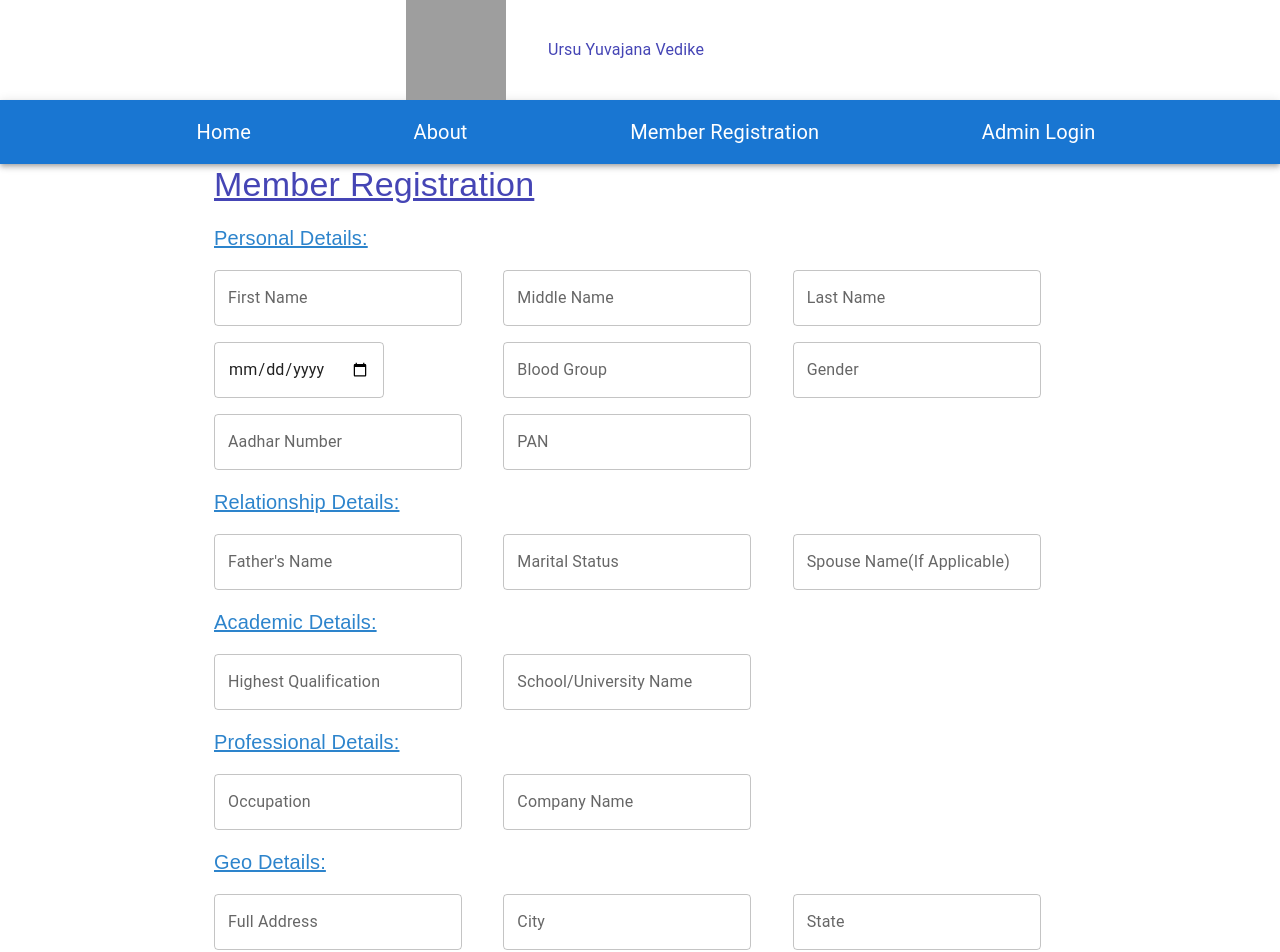
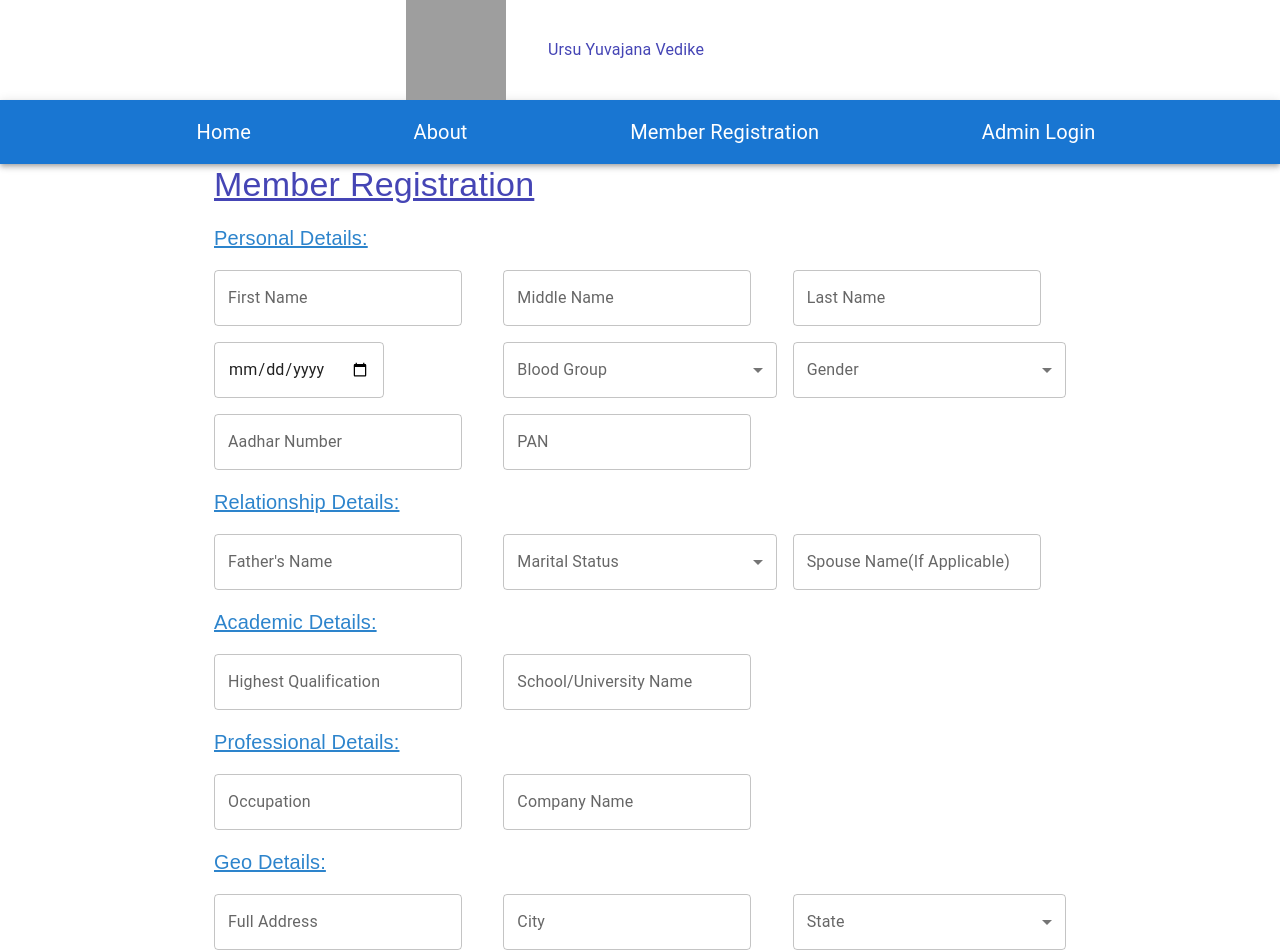
Before and after one commit to kasamokeDev/Ursu-Yuvajana-Vedike, a Next.js app: page /memberRegistration in a window 1280 px wide. Shown: the top 952 px of the page. Built offline with nearby package versions, Linux system fonts and the light colour scheme; grey boxes are pictures that could not be loaded.

Commit message:
modified ui

```diff
--- a/components/member-registration/RegistrationForm.js
+++ b/components/member-registration/RegistrationForm.js
@@ -1,6 +1,17 @@
 import React from 'react';
-import { Container, Grid, TextField, Typography, Button } from '@mui/material';
+import {
+  Container,
+  Grid,
+  TextField,
+  Typography,
+  Button,
+  FormControl,
+  InputLabel,
+  MenuItem,
+  Select,
+} from '@mui/material';
 import { useForm } from 'react-hook-form';
+import data from '../../staticData/data';
 // import { yupResolver } from '@hookform/resolvers/yup';
 // import { schema } from '../Schema/UserSchema';
 
@@ -15,7 +26,6 @@ function RegistrationForm() {
   });
   const submitForm = (data) => {
     console.log(data);
-    dispatch(addUser(data));
     reset();
   };
   return (
@@ -48,35 +58,59 @@ function RegistrationForm() {
             <TextField
               label="First Name"
               type="text"
-              {...register('firstName')}
+              {...register('name.firstName')}
             ></TextField>
           </Grid>
           <Grid item xs={12} sm={4}>
             <TextField
               label="Middle Name"
               type="text"
-              {...register('middleName')}
+              {...register('name.middleName')}
             ></TextField>
           </Grid>
           <Grid item xs={12} sm={4}>
             <TextField
               label="Last Name"
               type="text"
-              {...register('lastName')}
+              {...register('name.lastName')}
             ></TextField>
           </Grid>
           <Grid item xs={12} sm={4}>
-            <TextField type='date' {...register('dob')}></TextField>
+            <TextField type="date" {...register('dob')}></TextField>
           </Grid>
           <Grid item xs={12} sm={4}>
-            <TextField
+            <FormControl fullWidth>
+              <InputLabel id="blood-group-select-label">Blood Group</InputLabel>
+              <Select
+                labelId="blood-group-select-label"
+                id="blood-group-select"
                 label="Blood Group"
-              type="text"
                 {...register('bloodGroup')}
-            ></TextField>
+              >
+                {data.bloodGroups.map((bg) => (
+                  <MenuItem value={bg} key={bg}>
+                    {bg}
+                  </MenuItem>
+                ))}
+              </Select>
+            </FormControl>
           </Grid>
           <Grid item xs={12} sm={4}>
-            <TextField label="Gender"></TextField>
+            <FormControl fullWidth>
+              <InputLabel id="Gender-select-label">Gender</InputLabel>
+              <Select
+                labelId="gender-select-label"
+                id="gender-select"
+                label="Gender"
+                {...register('gender')}
+              >
+                {data.genders.map((gender) => (
+                  <MenuItem value={gender} key={gender}>
+                    {gender}
+                  </MenuItem>
+                ))}
+              </Select>
+            </FormControl>
           </Grid>
           <Grid item xs={12} sm={4}>
             <TextField
@@ -112,11 +146,23 @@ function RegistrationForm() {
             ></TextField>
           </Grid>
           <Grid item xs={12} sm={4}>
-            <TextField
+            <FormControl fullWidth>
+              <InputLabel id="marital-status-select-label">
+                Marital Status
+              </InputLabel>
+              <Select
+                labelId="marital-status-select-label"
+                id="marital-status-select"
                 label="Marital Status"
-              type="text"
                 {...register('maritalStatus')}
-            ></TextField>
+              >
+                {data.maritalStatus.map((ms) => (
+                  <MenuItem value={ms} key={ms}>
+                    {ms}
+                  </MenuItem>
+                ))}
+              </Select>
+            </FormControl>
           </Grid>
           <Grid item xs={12} sm={4}>
             <TextField
@@ -204,11 +250,21 @@ function RegistrationForm() {
             ></TextField>
           </Grid>
           <Grid item xs={12} sm={4}>
-            <TextField
+            <FormControl fullWidth>
+              <InputLabel id="address-state-select-label">State</InputLabel>
+              <Select
+                labelId="address-state-select-label"
+                id="address-state-select"
                 label="State"
-              type="text"
                 {...register('address.state')}
-            ></TextField>
+              >
+                {data.states.map((state) => (
+                  <MenuItem value={state} key={state}>
+                    {state}
+                  </MenuItem>
+                ))}
+              </Select>
+            </FormControl>
           </Grid>
           <Grid item xs={12} sm={4}>
             <TextField
@@ -266,7 +322,7 @@ function RegistrationForm() {
                 fontFamily: 'arial, sans-serif',
               }}
             >
-              Register User
+              Register
             </Button>
           </Grid>
         </Grid>
--- /dev/null
+++ b/staticData/data.js
@@ -0,0 +1,45 @@
+const data = {
+  states: [
+    'Andhra Pradesh',
+    'Arunachal Pradesh',
+    'Assam',
+    'Bihar',
+    'Chhattisgarh',
+    'Delhi',
+    'Goa',
+    'Gujarat',
+    'Haryana',
+    'Himachal Pradesh',
+    'Jammu & Kashmir',
+    'Jharkhand',
+    'Karnataka',
+    'Kerala',
+    'Maharashtra',
+    'Madhya Pradesh',
+    'Manipur',
+    'Meghalaya',
+    'Mizoram',
+    'Nagaland',
+    'Odisha',
+    'Punjab',
+    'Rajasthan',
+    'Sikkim',
+    'Tamil Nadu',
+    'Tripura',
+    'Telangana',
+    'Uttar Pradesh',
+    'Uttarakhand',
+    'West Bengal',
+    'Andaman & Nicobar (UT)',
+    'Chandigarh (UT)',
+    'Dadra & Nagar Haveli (UT)',
+    'Daman & Diu (UT)',
+    'Lakshadweep (UT)',
+    'Puducherry (UT)',
+  ],
+  bloodGroups: ['A+', 'A-', 'B+', 'B-', 'O+', 'O-', 'AB+', 'AB-'],
+  genders: ['Male', 'Female', 'Prefer Not to Say'],
+  maritalStatus: ['Single', 'Married', 'Divorced', 'Widow/Widower'],
+};
+
+export default data;
```
Lines whose indentation alone changed are shown as unchanged.
